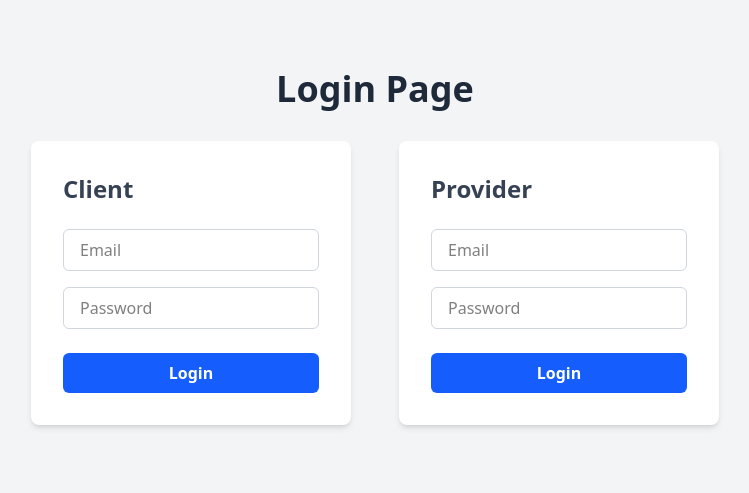
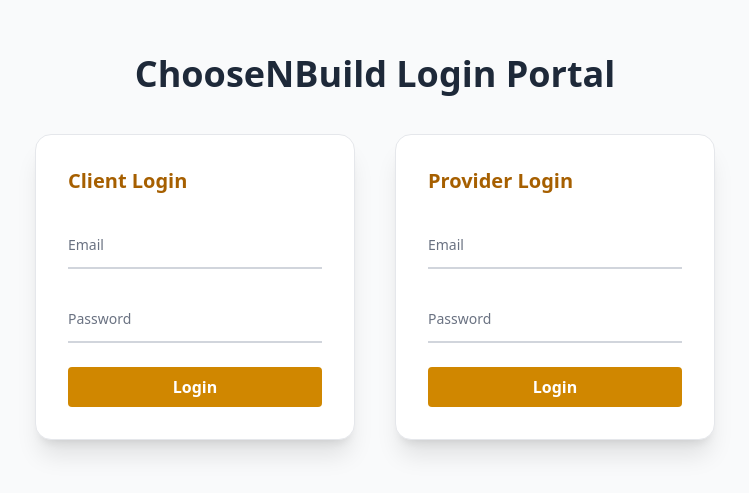
Before and after one commit to GayanukaT/ChooseNBuild, a React (Vite) app in the folder frontend/: page / in a window 1280 px wide. Shown: the part 153-646 px from the top of the page, without its empty margins (265-1014 px from the left). Built offline with nearby package versions, Linux system fonts and the light colour scheme.

Commit message:
Login page minor changes

```diff
--- a/frontend/src/pages/Login.jsx
+++ b/frontend/src/pages/Login.jsx
@@ -3,7 +3,7 @@
 import API from '../services/api';
 import '../main.jsx';
 
-function Login(){
+function Login() {
   const [provideremail, setProviderEmail] = React.useState('');
   const [providerpassword, setProviderPassword] = React.useState('');
   const [clientemail, setClientEmail] = React.useState('');
@@ -14,99 +14,119 @@
 
   const handleClientLogin = async (e) => {
     e.preventDefault();
-
-        try{
-            const response = await API.post("/user/client/login", { email:clientemail, password:clientpassword });
+    try {
+      const response = await API.post('/user/client/login', {
+        email: clientemail,
+        password: clientpassword,
+      });
       const { token, user } = response.data;
-
-            localStorage.setItem("token", token);
-            localStorage.setItem("user", JSON.stringify(user));
-
-            navigate("/clientdashboard");
-        }catch(error){
-            setError("Login failed! Please check your credentials.");
+      localStorage.setItem('token', token);
+      localStorage.setItem('user', JSON.stringify(user));
+      navigate('/clientdashboard');
+    } catch (error) {
+      setError('Login failed! Please check your credentials.');
     }
   };
 
   const handleProviderLogin = async (e) => {
     e.preventDefault();
-
-        try{
-            const response = await API.post("/user/provider/login",{ email:provideremail, password:providerpassword });
-            const { token, user} = response.data;
-
-            localStorage.setItem("token", token);
-            localStorage.setItem("user", JSON.stringify(user));
-
-            navigate("/providerdashboard");
-        }catch(error){
-            setError("Login failed! Please check your credentials.");
+    try {
+      const response = await API.post('/user/provider/login', {
+        email: provideremail,
+        password: providerpassword,
+      });
+      const { token, user } = response.data;
+      localStorage.setItem('token', token);
+      localStorage.setItem('user', JSON.stringify(user));
+      navigate('/providerdashboard');
+    } catch (error) {
+      setError('Login failed! Please check your credentials.');
     }
-    }
+  };
 
   return (
-  <div className="min-h-screen flex flex-col justify-center items-center bg-gray-100 p-4">
-    <h1 className="text-4xl font-bold mb-8 text-gray-800">Login Page</h1>
+    <div className="min-h-screen flex flex-col justify-center items-center bg-gray-50 px-4 py-12">
+      <h1 className="text-4xl font-extrabold text-gray-800 mb-10">ChooseNBuild Login Portal</h1>
 
       {error && (
-      <div className="text-red-600 bg-red-100 border border-red-400 p-3 rounded mb-6 w-80 text-center">
+        <div className="text-yellow-800 bg-yellow-100 border border-yellow-500 px-4 py-3 rounded mb-6 w-full max-w-md text-center">
           {error}
         </div>
       )}
 
-    <div className="flex gap-12">
-      {/* Client Form */}
-      <div className="bg-white p-8 rounded-lg shadow-md w-80">
-        <h2 className="text-2xl font-semibold mb-6 text-gray-700">Client</h2>
-        <form onSubmit={handleClientLogin}>
+      <div className="flex flex-col lg:flex-row gap-10">
+        {/* Client Login */}
+        <div className="bg-white p-8 rounded-2xl shadow-xl w-80 border border-gray-200">
+          <h2 className="text-xl font-bold text-yellow-700 mb-6">Client Login</h2>
+          <form onSubmit={handleClientLogin} className="space-y-6">
+            <div className="relative z-0 w-full group">
               <input
                 type="email"
-            placeholder="Email"
                 value={clientemail}
                 onChange={(e) => setClientEmail(e.target.value)}
                 required
-            className="w-full mb-4 px-4 py-2 border border-gray-300 rounded-md focus:outline-none focus:ring-2 focus:ring-blue-400"
+                placeholder=" "
+                className="peer block w-full px-0 pt-5 pb-2 text-sm bg-transparent border-0 border-b-2 border-gray-300 appearance-none focus:outline-none focus:ring-0 focus:border-yellow-600"
               />
+              <label className="absolute text-sm text-gray-500 duration-300 transform -translate-y-4 scale-75 top-2 -z-10 origin-[0] peer-placeholder-shown:scale-100 peer-placeholder-shown:translate-y-2 peer-focus:scale-75 peer-focus:-translate-y-4">
+                Email
+              </label>
+            </div>
+            <div className="relative z-0 w-full group">
               <input
                 type="password"
-            placeholder="Password"
                 value={clientpassword}
                 onChange={(e) => setClientPassword(e.target.value)}
                 required
-            className="w-full mb-6 px-4 py-2 border border-gray-300 rounded-md focus:outline-none focus:ring-2 focus:ring-blue-400"
+                placeholder=" "
+                className="peer block w-full px-0 pt-5 pb-2 text-sm bg-transparent border-0 border-b-2 border-gray-300 appearance-none focus:outline-none focus:ring-0 focus:border-yellow-600"
               />
+              <label className="absolute text-sm text-gray-500 duration-300 transform -translate-y-4 scale-75 top-2 -z-10 origin-[0] peer-placeholder-shown:scale-100 peer-placeholder-shown:translate-y-2 peer-focus:scale-75 peer-focus:-translate-y-4">
+                Password
+              </label>
+            </div>
             <button
               type="submit"
-            className="w-full bg-blue-600 hover:bg-blue-700 text-white font-semibold py-2 rounded-md transition-colors duration-300"
+              className="w-full py-2 px-4 bg-yellow-600 hover:bg-yellow-700 text-white font-semibold rounded transition duration-300"
             >
               Login
             </button>
           </form>
         </div>
 
-      {/* Provider Form */}
-      <div className="bg-white p-8 rounded-lg shadow-md w-80">
-        <h2 className="text-2xl font-semibold mb-6 text-gray-700">Provider</h2>
-        <form onSubmit={handleProviderLogin}>
+        {/* Provider Login */}
+        <div className="bg-white p-8 rounded-2xl shadow-xl w-80 border border-gray-200">
+          <h2 className="text-xl font-bold text-yellow-700 mb-6">Provider Login</h2>
+          <form onSubmit={handleProviderLogin} className="space-y-6">
+            <div className="relative z-0 w-full group">
               <input
                 type="email"
-            placeholder="Email"
                 value={provideremail}
                 onChange={(e) => setProviderEmail(e.target.value)}
                 required
-            className="w-full mb-4 px-4 py-2 border border-gray-300 rounded-md focus:outline-none focus:ring-2 focus:ring-blue-400"
+                placeholder=" "
+                className="peer block w-full px-0 pt-5 pb-2 text-sm bg-transparent border-0 border-b-2 border-gray-300 appearance-none focus:outline-none focus:ring-0 focus:border-yellow-600"
               />
+              <label className="absolute text-sm text-gray-500 duration-300 transform -translate-y-4 scale-75 top-2 -z-10 origin-[0] peer-placeholder-shown:scale-100 peer-placeholder-shown:translate-y-2 peer-focus:scale-75 peer-focus:-translate-y-4">
+                Email
+              </label>
+            </div>
+            <div className="relative z-0 w-full group">
               <input
                 type="password"
-            placeholder="Password"
                 value={providerpassword}
                 onChange={(e) => setProviderPassword(e.target.value)}
                 required
-            className="w-full mb-6 px-4 py-2 border border-gray-300 rounded-md focus:outline-none focus:ring-2 focus:ring-blue-400"
+                placeholder=" "
+                className="peer block w-full px-0 pt-5 pb-2 text-sm bg-transparent border-0 border-b-2 border-gray-300 appearance-none focus:outline-none focus:ring-0 focus:border-yellow-600"
               />
+              <label className="absolute text-sm text-gray-500 duration-300 transform -translate-y-4 scale-75 top-2 -z-10 origin-[0] peer-placeholder-shown:scale-100 peer-placeholder-shown:translate-y-2 peer-focus:scale-75 peer-focus:-translate-y-4">
+                Password
+              </label>
+            </div>
             <button
               type="submit"
-            className="w-full bg-blue-600 hover:bg-blue-700 text-white font-semibold py-2 rounded-md transition-colors duration-300"
+              className="w-full py-2 px-4 bg-yellow-600 hover:bg-yellow-700 text-white font-semibold rounded transition duration-300"
             >
               Login
             </button>
@@ -115,7 +135,6 @@
       </div>
     </div>
   );
-
 }
 
 export default Login;
```
Lines whose indentation alone changed are shown as unchanged.
